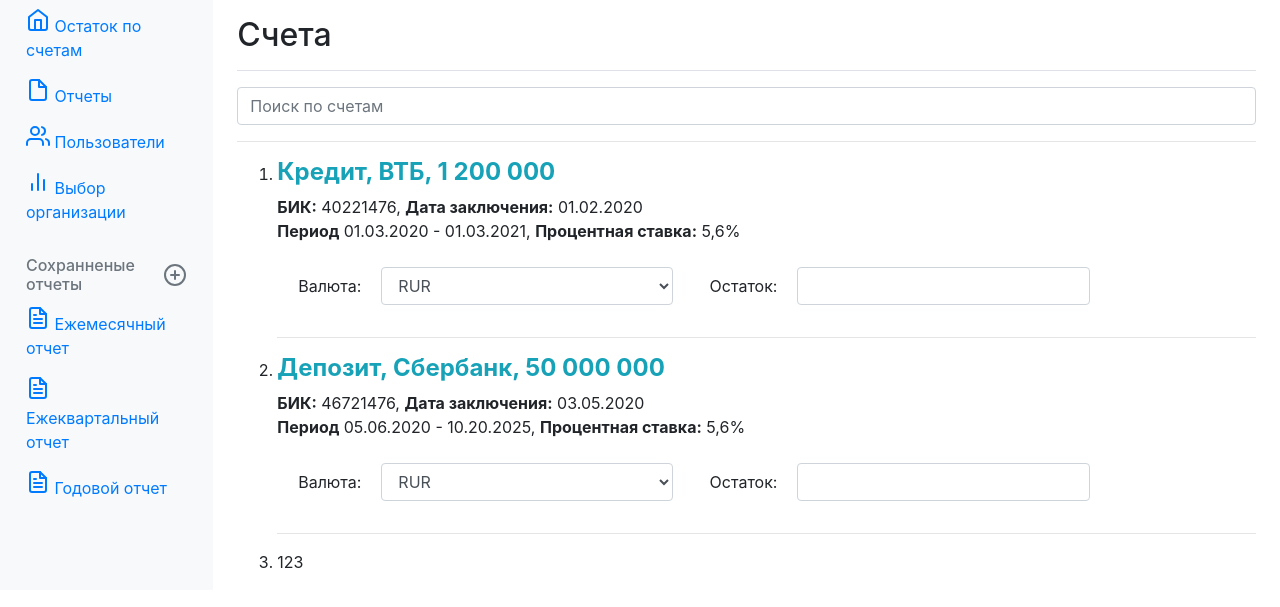
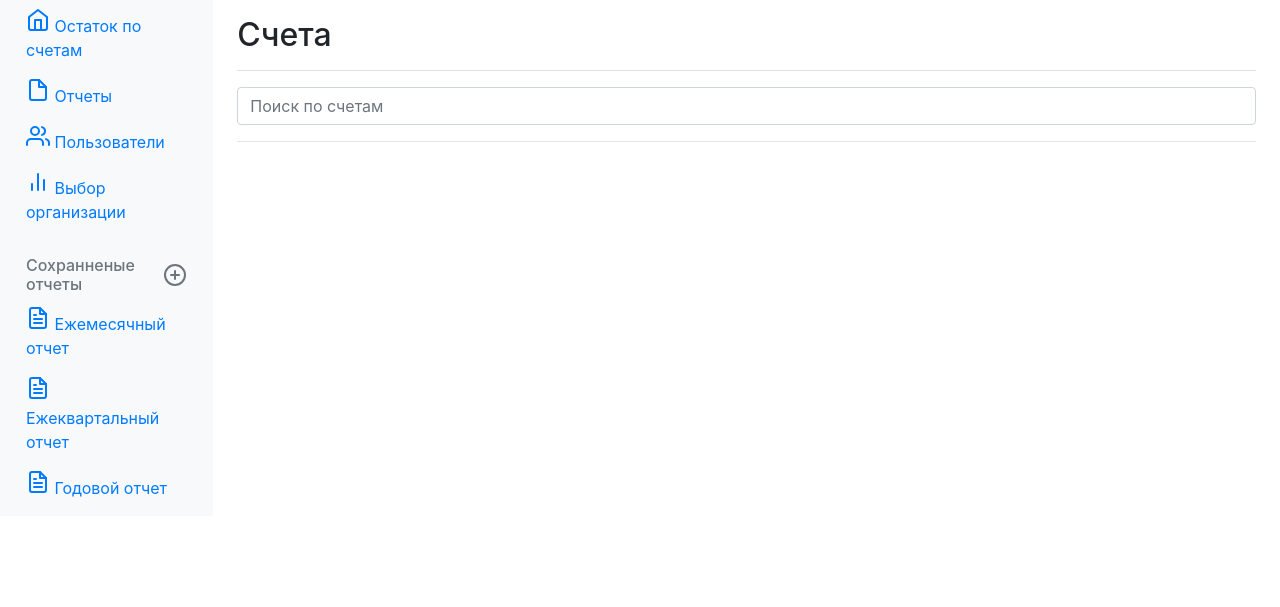
Before and after one commit to DanInSpace104/MeshRegionHack_DigitalBreakthrough, a Django app: page /reports/accts/ in a window 1280 px wide. Shown: the part 40-647 px from the top of the page. Run offline with Django 3.2, Linux system fonts and the light colour scheme; parts of the project's set-up code (start-up, migrations or seed data) failed here and were passed over; some libraries are stand-ins or nearby versions.

Commit message:
Вывод договоров

```diff
--- a/reports/templates/reports/accts.html
+++ b/reports/templates/reports/accts.html
@@ -29,91 +29,7 @@
 
         </div>
         <ol id="accts_list">
-            <li>
-                <div class="row">
-                    <div class="col-sm-7">
-                        <h4 class="font-weight-bold text-info">Кредит, ВТБ, 1 200 000</h4>
-                        <span class="font-weight-bold">БИК:</span>
-                        <span>40221476</span>,
-                        <span class="font-weight-bold">Дата заключения:</span>
-                        <span>01.02.2020</span><br>
-                        <span class="font-weight-bold">Период</span>
-                        <span>01.03.2020 - 01.03.2021</span>,
-                        <span class="font-weight-bold">Процентная ставка:</span>
-                        <span> 5,6%</span><br>
-                    </div>
-                    <div class="col-sm-3">
-                    </div>
-                </div>
-                <br>
-                <div class="row">
-                    <div class="col-sm-5">
-                        <div class="form-group row">
-                            <label for="id1" class="col-form-label col-sm-3 text-right">Валюта:</label>
-                            <div class="col-sm-9">
-                                <select class="form-control" name="" id="id1">
-                                    <option value="">RUR</option>
-                                    <option value="">EUR</option>
-                                    <option value="">USD</option>
-                                </select>
-                            </div>
-                        </div>
-                    </div>
-                    <div class="col-sm-5">
-                        <div class="form-group row">
-                            <label for="id2" class="col-form-label col-sm-3 text-right">Остаток:</label>
-                            <div class="col-sm-9">
-                                <input class="form-control" type="text" id="id2">
-                            </div>
-                        </div>
-                    </div>
-                </div>
-                <hr>
-            </li>
-            <li>
-                <div class="row">
-                    <div class="col-sm-7">
-                        <h4 class="font-weight-bold text-info">Депозит, Сбербанк, 50 000 000</h4>
-                        <span class="font-weight-bold">БИК:</span>
-                        <span>46721476</span>,
-                        <span class="font-weight-bold">Дата заключения:</span>
-                        <span>03.05.2020</span><br>
-                        <span class="font-weight-bold">Период</span>
-                        <span>05.06.2020 - 10.20.2025</span>,
-                        <span class="font-weight-bold">Процентная ставка:</span>
-                        <span> 5,6%</span><br>
-                    </div>
-                    <div class="col-sm-3">
-                    </div>
-                </div>
-                <br>
-                <div class="row">
-                    <div class="col-sm-5">
-                        <div class="form-group row">
-                            <label for="id1" class="col-form-label col-sm-3 text-right">Валюта:</label>
-                            <div class="col-sm-9">
-                                <select class="form-control" name="" id="id1">
-                                    <option value="">RUR</option>
-                                    <option value="">EUR</option>
-                                    <option value="">USD</option>
-                                </select>
-                            </div>
-                        </div>
-                    </div>
-                    <div class="col-sm-5">
-                        <div class="form-group row">
-                            <label for="id2" class="col-form-label col-sm-3 text-right">Остаток:</label>
-                            <div class="col-sm-9">
-                                <input class="form-control" type="text" id="id2">
-                            </div>
-                        </div>
-                    </div>
-                </div>
-                <hr>
-            </li>
-            <li>
-                123
-            </li>
+
         </ol>
     </div>
 </main>
--- a/static/js/accts.js
+++ b/static/js/accts.js
@@ -1,6 +1,4 @@
-// function saveOrg() {
-
-// }
+getAccts();
 
 function getAccts() {
 
@@ -20,16 +18,19 @@ function getAccts() {
                 $('#accts_list').append(`
                 <li>
                 <div class="row">
-                    <div class="col-sm-7">
-                        <h4 class="font-weight-bold text-info">Депозит, Сбербанк, 50 000 000</h4>
+                    <div class="col-sm-9">
+                        <h4 class="font-weight-bold text-info">${el.acc_type}, ${el.bank_name}, ${el.summ}</h4>
                         <span class="font-weight-bold">БИК:</span>
-                        <span>46721476</span>,
+                        <span>${el.bik}</span>,
                         <span class="font-weight-bold">Дата заключения:</span>
-                        <span>03.05.2020</span><br>
+                        <span>${el.contract_create_date}</span>,
+                        <span class="font-weight-bold">Валюта</span>
+                        <span>${el.currency_code}</span><br>
                         <span class="font-weight-bold">Период</span>
-                        <span>05.06.2020 - 10.20.2025</span>,
+                        <span>${el.contract_begin_date} - ${el.contract_end_date}</span>,
                         <span class="font-weight-bold">Процентная ставка:</span>
-                        <span> 5,6%</span><br>
+                        <span>${el.settlement_rate}</span>
+                        <br>
                     </div>
                     <div class="col-sm-3">
                     </div>
@@ -38,21 +39,9 @@ function getAccts() {
                 <div class="row">
                     <div class="col-sm-5">
                         <div class="form-group row">
-                            <label for="id1" class="col-form-label col-sm-3 text-right">Валюта:</label>
+                            <label for="acct${el.id}" class="col-form-label col-sm-3 text-right">Остаток:</label>
                             <div class="col-sm-9">
-                                <select class="form-control" name="" id="id1">
-                                    <option value="">RUR</option>
-                                    <option value="">EUR</option>
-                                    <option value="">USD</option>
-                                </select>
-                            </div>
-                        </div>
-                    </div>
-                    <div class="col-sm-5">
-                        <div class="form-group row">
-                            <label for="id2" class="col-form-label col-sm-3 text-right">Остаток:</label>
-                            <div class="col-sm-9">
-                                <input class="form-control" type="text" id="id2">
+                                <input class="form-control" type="number" step="0.01" value="${el.balance}" id="acct${el.id}">
                             </div>
                         </div>
                     </div>
```
Also changed, not shown: reports/models.py (+5 -5 lines), db.sqlite3, reports/migrations/0015_auto_20200913_0901.py (added), reports/migrations/0016_auto_20200913_0904.py (added).
